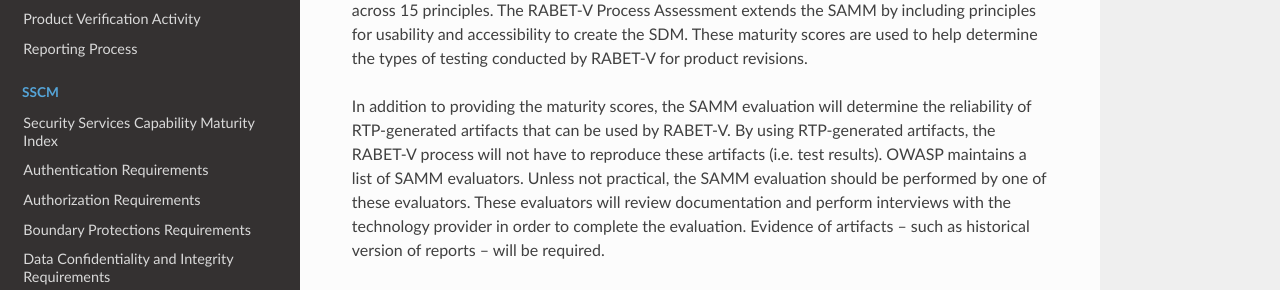
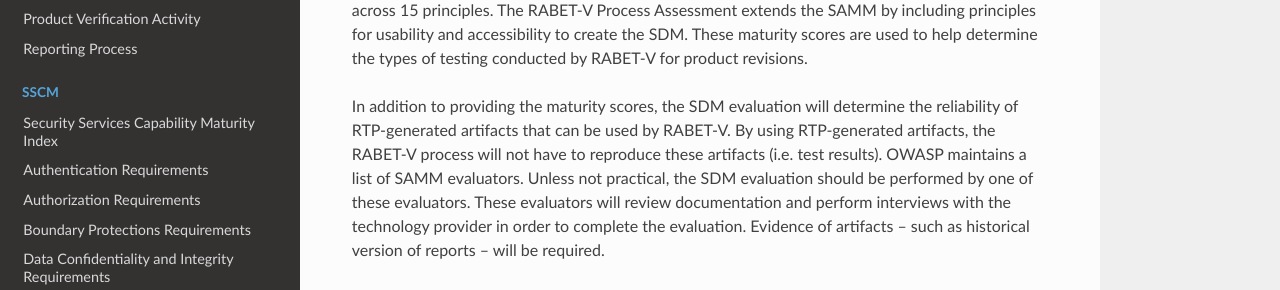
Before and after one commit to it-dept-cis/RABET-V-Pilot, a Sphinx documentation site: the page built from docs/source/Activities/Process_Assessment_Methodology.md, in a window 1280 px wide and 900 px high. Shown: the part 233-523 px from the top of the window. Built offline with Sphinx 7.4.7 and the Read the Docs theme 2.0.0, drawn with Linux system fonts in a browser that asks for light colours; some of the changed text lies outside the part shown.

Commit message:
Update Process_Assessment_Methodology.md
made SAMM/SDM references consistent

```diff
--- a/docs/source/Activities/Process_Assessment_Methodology.md
+++ b/docs/source/Activities/Process_Assessment_Methodology.md
@@ -2,7 +2,7 @@
 
 The RABET-V Process Assessment measures the [Software Development Maturity (SDM)](../Software_Development_Maturity_Index/README.md) of the technology provider. It uses the OWASP Software Assurance Maturity Model (SAMM) as the basis for its evaluation. The SAMM  determines a maturity score for the technology provider in 5 areas across 15 principles. The RABET-V Process Assessment extends the SAMM by including principles for usability and accessibility to create the SDM. These maturity scores are used to help determine the types of testing conducted by RABET-V for product revisions.
 
-In addition to providing the maturity scores, the SAMM evaluation will determine the reliability of RTP-generated artifacts that can be used by RABET-V. By using RTP-generated artifacts, the RABET-V process will not have to reproduce these artifacts (i.e. test results). OWASP maintains a list of SAMM evaluators. Unless not practical, the SAMM evaluation should be performed by one of these evaluators. These evaluators will review documentation and perform interviews with the technology provider in order to complete the evaluation. Evidence of artifacts – such as historical version of reports – will be required.
+In addition to providing the maturity scores, the SDM evaluation will determine the reliability of RTP-generated artifacts that can be used by RABET-V. By using RTP-generated artifacts, the RABET-V process will not have to reproduce these artifacts (i.e. test results). OWASP maintains a list of SAMM evaluators. Unless not practical, the SDM evaluation should be performed by one of these evaluators. These evaluators will review documentation and perform interviews with the technology provider in order to complete the evaluation. Evidence of artifacts – such as historical version of reports – will be required.
 
 The OWASP SAMM project makes a toolkit available. This [toolkit](https://github.com/OWASP/samm/tree/master/Supporting%20Resources/v2.0/toolbox) provides an interview option for evaluating the RTP's processes according to SAMM.
 
@@ -84,11 +84,11 @@
 
 #### Analysis and Reporting
 
-Analysis of the provided documentation (if any) along with the captured session notes will be used to complete a SAMM assessment for the organization. At the conclusion of the analysis, the following artifacts will be delivered as part of the work product for the organization:
+Analysis of the provided documentation (if any) along with the captured session notes will be used to complete a SDM assessment for the organization. At the conclusion of the analysis, the following artifacts will be delivered as part of the work product for the organization:
 
 1.  High level executive summary of the process, findings, SDM maturity score and tailored recommendations
 
-1.  Completed SAMM Toolbox
+1.  Completed SDM Toolbox
 
 1.  Interview session notes
 
```
